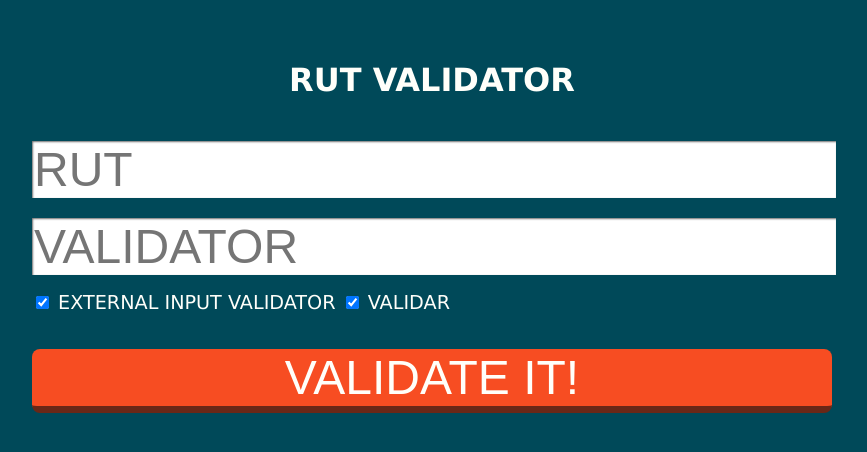
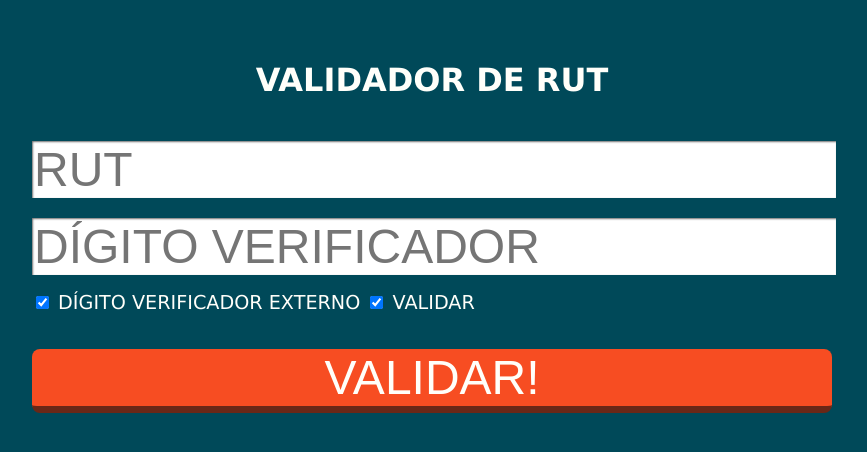
Before and after one commit to alcheco/rut, a plain HTML site: page demo/index.html in a window 1280 px wide. Shown: the whole page, without its empty margins (208-1075 px from the left). Drawn offline with Linux system fonts and the light colour scheme.

Commit message:
detalles

```diff
--- a/demo/index.html
+++ b/demo/index.html
@@ -2,7 +2,7 @@
 <html lang="es">
 <head>
 	<meta charset="UTF-8" />
-	<title>Document</title>
+	<title>Validador de RUT</title>
 	<link rel="stylesheet" href="css/style.css" />
 	<!--<script src="external/jquery-1.11.3.min.js"></script>-->
 	<script src="../src/rut.js"></script>
@@ -10,19 +10,19 @@
 <body>
 	<div class="input">
 		<div class="inputContainer">
-			<h1 class="text-center" >RUT VALIDATOR</h1>
+			<h1 class="text-center" >VALIDADOR DE RUT</h1>
 			<input type="text" id="rut" placeholder="RUT" />
-			<input type="text" id="dv" placeholder="VALIDATOR" /><br />
+			<input type="text" id="dv" placeholder="DÍGITO VERIFICADOR" /><br />
 			<p>
 			<label class="checkbox">
-				<input type="checkbox" id="external_dv" checked /> EXTERNAL INPUT VALIDATOR
+				<input type="checkbox" id="external_dv" checked /> DÍGITO VERIFICADOR EXTERNO
 			</label>
 			<label class="checkbox">
 				<input type="checkbox" id="validate" checked /> VALIDAR
 			</label>
 			</p>
 			<br />
-			<button id="revisar">VALIDATE IT!</button>
+			<button id="revisar">VALIDAR!</button>
 			<h3 id="response"></h3>
 		</div>
 	</div>
```
